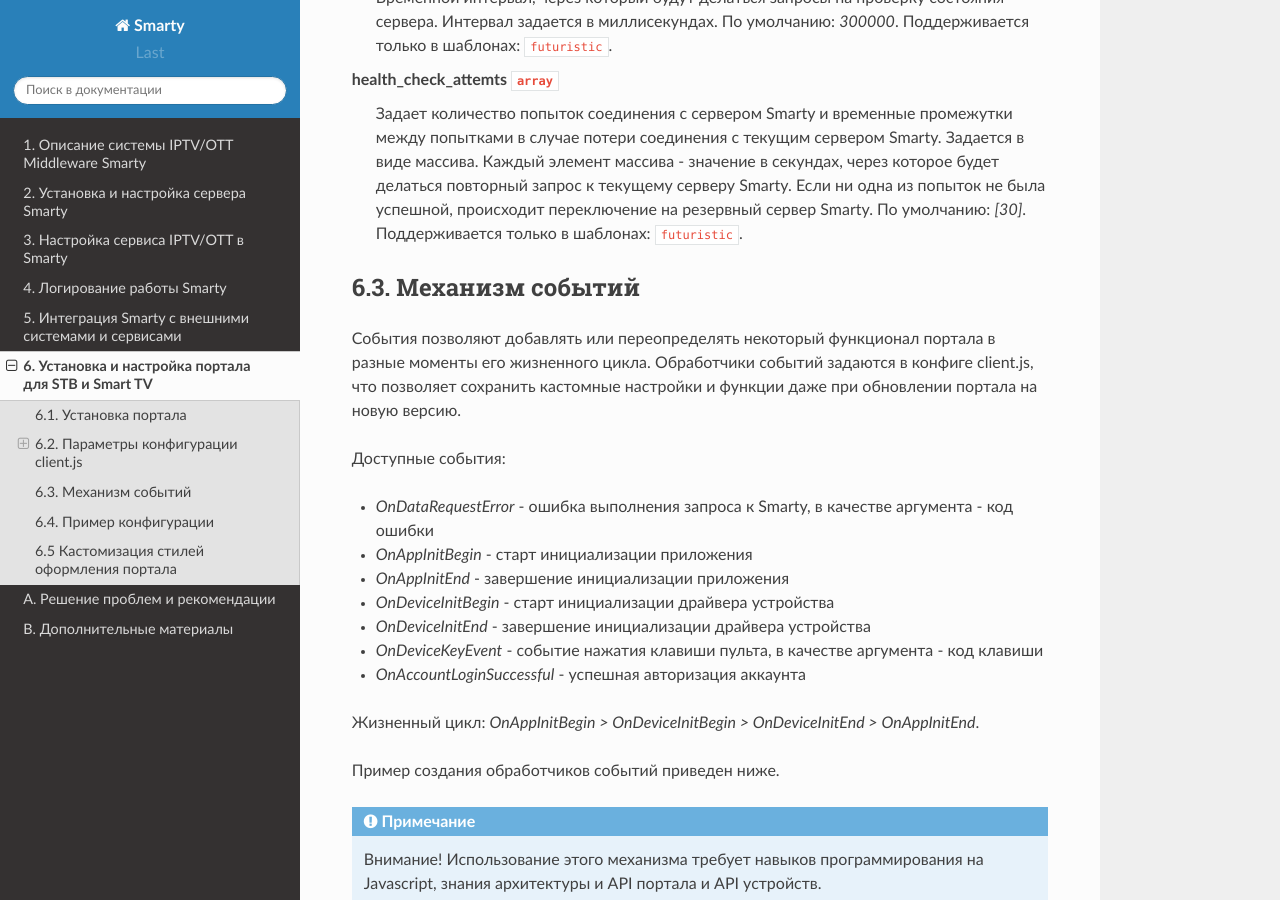
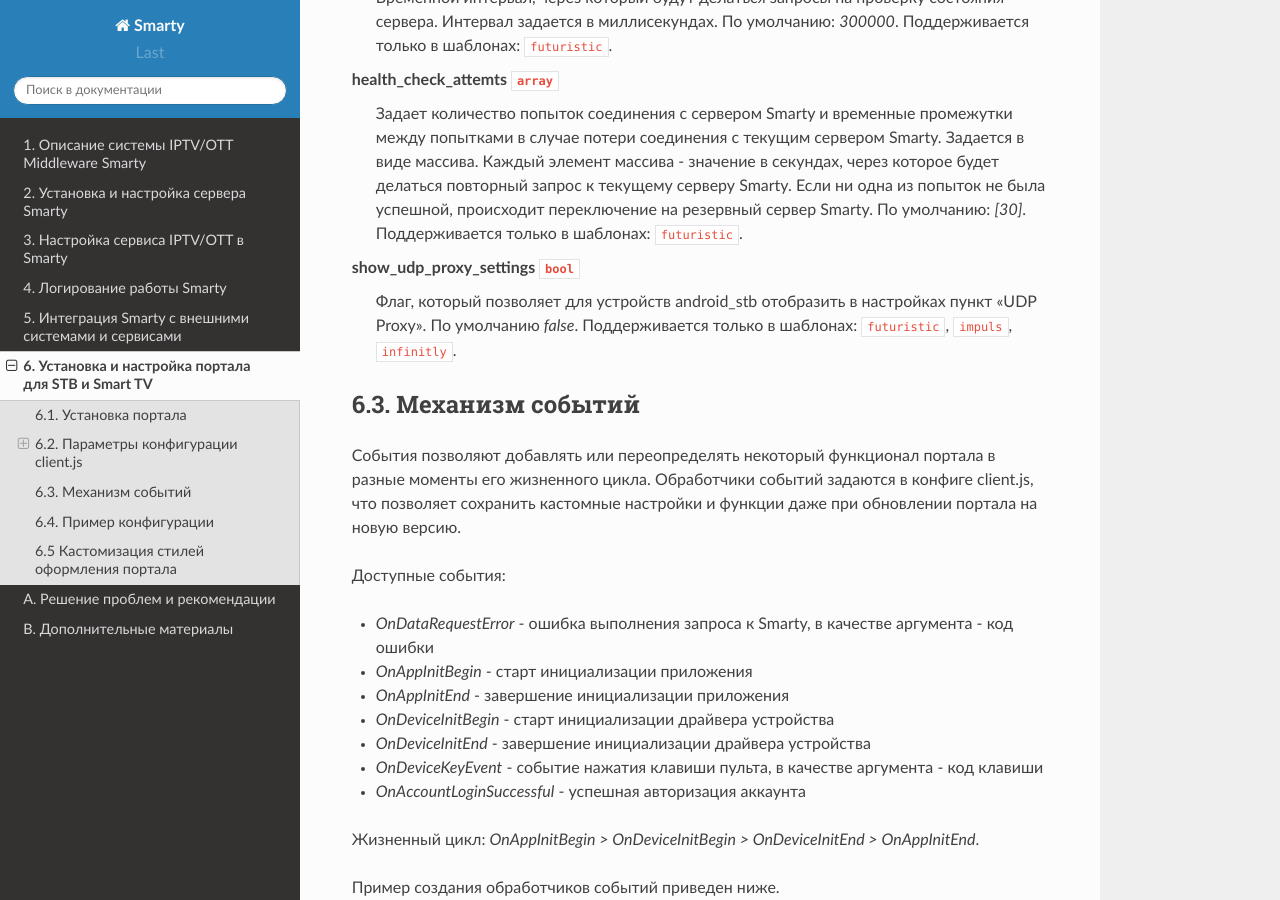
Before and after one commit to sergey-yakovlev/smarty-docs, a Sphinx documentation site: the page built from source/portal_setup.rst, in a window 1280 px wide and 900 px high, scrolled down 9430 px. Built offline with Sphinx 7.4.7 and the Read the Docs theme 2.0.0, drawn with Linux system fonts in a browser that asks for light colours.

Commit message:
добавлена новая опция show_udp_proxy_settings

```diff
--- a/source/portal_setup.rst
+++ b/source/portal_setup.rst
@@ -455,6 +455,11 @@
     По умолчанию: *[30]*.
     Поддерживается только в шаблонах: ``futuristic``.
 
+show_udp_proxy_settings ``bool``
+    Флаг, который позволяет для устройств android_stb отобразить в настройках пункт "UDP Proxy".
+    По умолчанию *false*.
+    Поддерживается только в шаблонах: ``futuristic``, ``impuls``, ``infinitly``.
+
 
 .. _portal_event_system:
 
```
